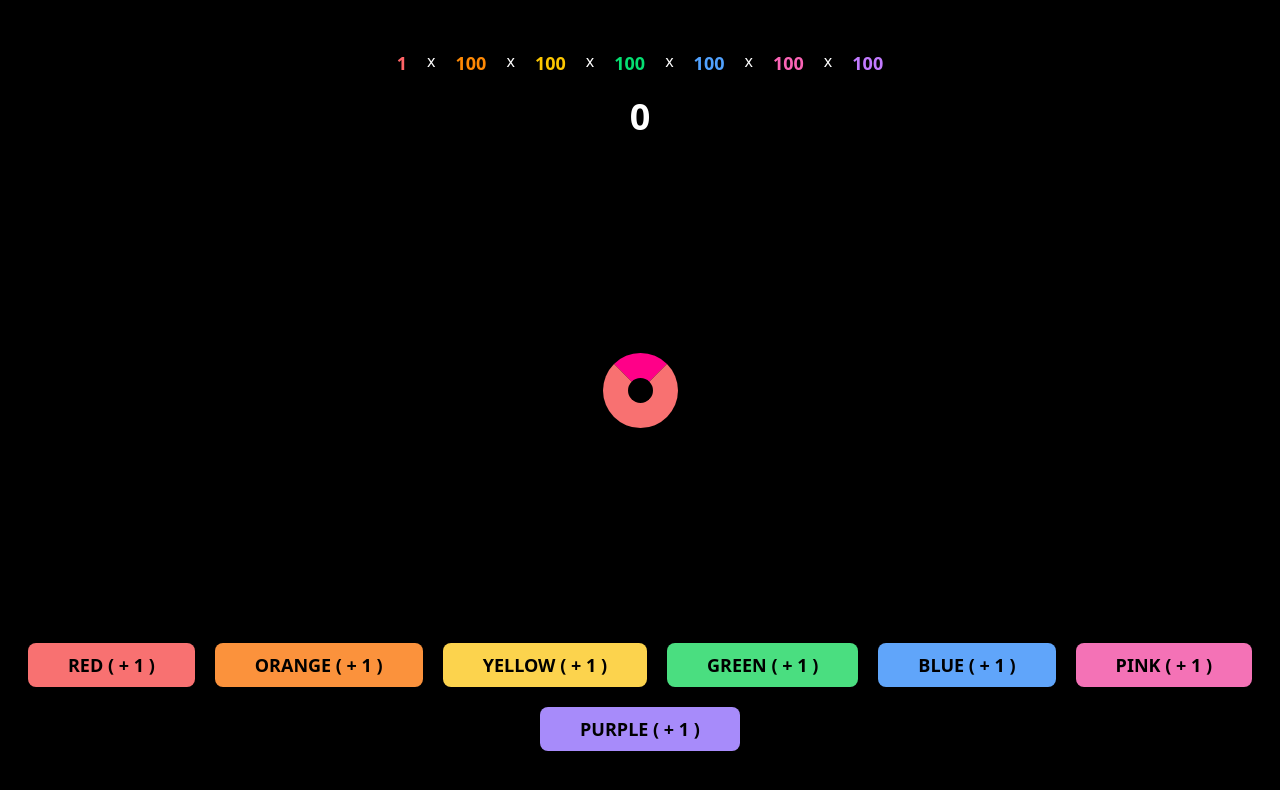
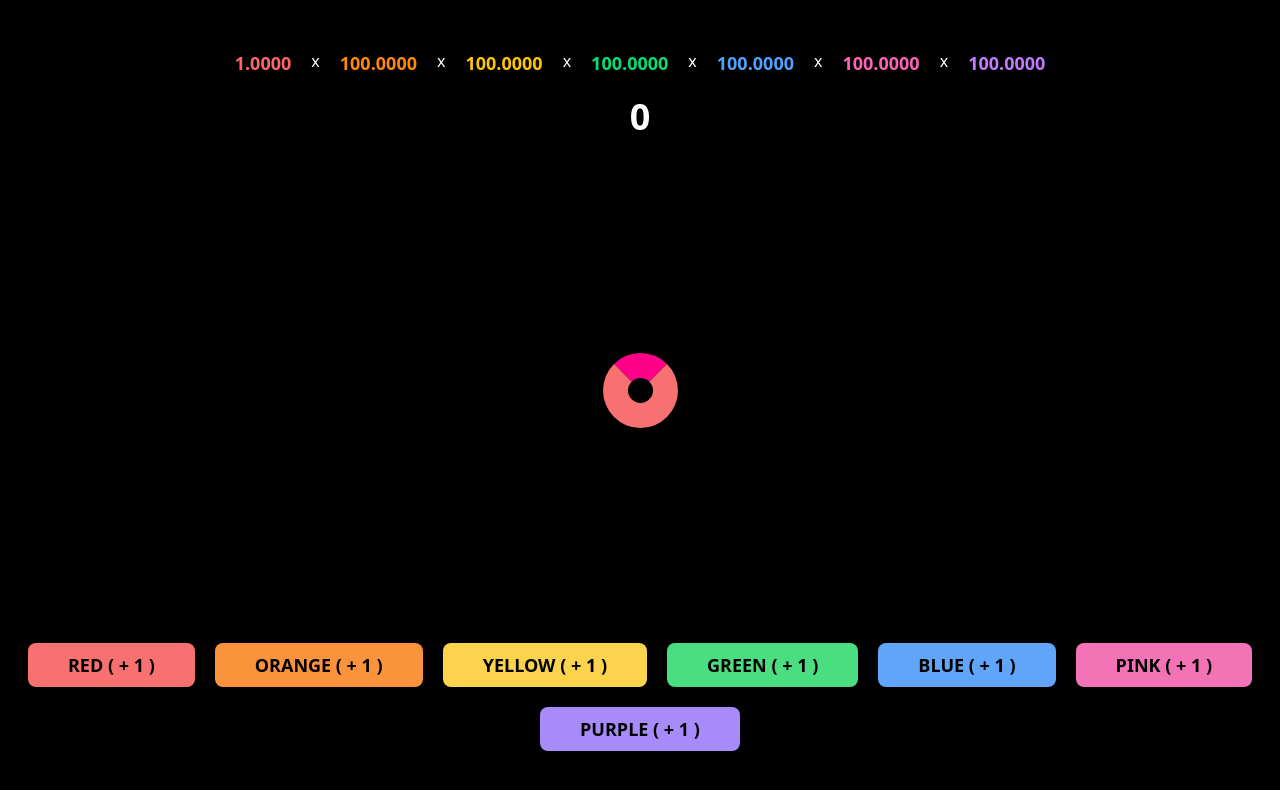
Before and after one commit to oriodev/bored, a Next.js app: page / in a window 1280 px wide. Shown: the top 790 px of the page. Built offline with nearby package versions, Linux system fonts and the light colour scheme.

Commit message:
adds amount into circleState and adds that amount dependent on circle colour

```diff
--- a/app/page.tsx
+++ b/app/page.tsx
@@ -3,25 +3,26 @@
 import Buttons from "@/components/Buttons";
 import Circles from "@/components/Circles";
 import Speeds from "@/components/Speeds";
-import { CircleState } from "@/types";
+import { CircleColor, CircleState } from "@/types";
 import { useState } from "react";
 
 export default function Home() {
   const [number, setNumber] = useState<number>(0);
 
 
-  const handleComplete = (color: string) => {
-    setNumber(prev => prev + 1);
+  const handleComplete = (colour: CircleColor) => {
+    const amount = circleState[colour].amount;
+    setNumber(prev => prev + amount);
   }
 
   const [circleState, setCircleState] = useState<CircleState>({
-    red: { visible: true, speed: 1, complete: () => handleComplete('red') },
-    orange: { visible: false, speed: 100, complete: () => handleComplete('orange') },
-    yellow: { visible: false, speed: 100, complete: () => handleComplete('yellow') },
-    green: { visible: false, speed: 100, complete: () => handleComplete('green') },
-    blue: { visible: false, speed: 100, complete: () => handleComplete('blue') },
-    pink: { visible: false, speed: 100, complete: () => handleComplete('pink') },
-    purple: { visible: false, speed: 100, complete: () => handleComplete('purple') }
+    red: { visible: true, speed: 1, amount: 10, complete: () => handleComplete('red') },
+    orange: { visible: false, speed: 100, amount: 1, complete: () => handleComplete('orange') },
+    yellow: { visible: false, speed: 100, amount: 1, complete: () => handleComplete('yellow') },
+    green: { visible: false, speed: 100, amount: 1, complete: () => handleComplete('green') },
+    blue: { visible: false, speed: 100, amount: 1, complete: () => handleComplete('blue') },
+    pink: { visible: false, speed: 100, amount: 1, complete: () => handleComplete('pink') },
+    purple: { visible: false, speed: 100, amount: 1, complete: () => handleComplete('purple') }
   });
 
   // multiplier? speed multiplier and amount multiplier
--- a/components/Speeds.tsx
+++ b/components/Speeds.tsx
@@ -7,19 +7,19 @@ interface SpeedsProps {
 const Speeds = ({ circleState }: SpeedsProps ) => {
   return (
     <div className="flex gap-5">
-      <p className="text-lg font-bold text-red-400">{ circleState.red.speed }</p>
+      <p className="text-lg font-bold text-red-400">{ circleState.red.speed.toFixed(4) }</p>
       <p>x</p>
-      <p className="text-lg font-bold text-orange-400">{ circleState.orange.speed }</p>
+      <p className="text-lg font-bold text-orange-400">{ circleState.orange.speed.toFixed(4) }</p>
       <p>x</p>
-      <p className="text-lg font-bold text-yellow-400">{ circleState.yellow.speed }</p>
+      <p className="text-lg font-bold text-yellow-400">{ circleState.yellow.speed.toFixed(4) }</p>
       <p>x</p>
-      <p className="text-lg font-bold text-green-400">{ circleState.green.speed }</p>
+      <p className="text-lg font-bold text-green-400">{ circleState.green.speed.toFixed(4) }</p>
       <p>x</p>
-      <p className="text-lg font-bold text-blue-400">{ circleState.blue.speed }</p>
+      <p className="text-lg font-bold text-blue-400">{ circleState.blue.speed.toFixed(4) }</p>
       <p>x</p>
-      <p className="text-lg font-bold text-pink-400">{ circleState.pink.speed }</p>
+      <p className="text-lg font-bold text-pink-400">{ circleState.pink.speed.toFixed(4) }</p>
       <p>x</p>
-      <p className="text-lg font-bold text-purple-400">{ circleState.purple.speed }</p>
+      <p className="text-lg font-bold text-purple-400">{ circleState.purple.speed.toFixed(4) }</p>
 
     </div>
   )
--- a/types.tsx
+++ b/types.tsx
@@ -1,9 +1,11 @@
 export interface CircleState {
-  red: { visible: boolean; speed: number; complete: () => void };
-  orange: { visible: boolean; speed: number; complete: () => void  };
-  yellow: { visible: boolean; speed: number; complete: () => void  };
-  green: { visible: boolean; speed: number; complete: () => void  };
-  blue: { visible: boolean; speed: number; complete: () => void  };
-  pink: { visible: boolean; speed: number; complete: () => void  };
-  purple: { visible: boolean; speed: number; complete: () => void  };
+  red: { visible: boolean; speed: number; amount: number; complete: () => void};
+  orange: { visible: boolean; speed: number; amount: number; complete: () => void  };
+  yellow: { visible: boolean; speed: number; amount: number; complete: () => void  };
+  green: { visible: boolean; speed: number; amount: number; complete: () => void  };
+  blue: { visible: boolean; speed: number; amount: number; complete: () => void  };
+  pink: { visible: boolean; speed: number; amount: number; complete: () => void  };
+  purple: { visible: boolean; speed: number; amount: number; complete: () => void  };
 }
+
+export type CircleColor = 'red' | 'orange' | 'yellow' | 'green' | 'blue' | 'pink' | 'purple';
```
